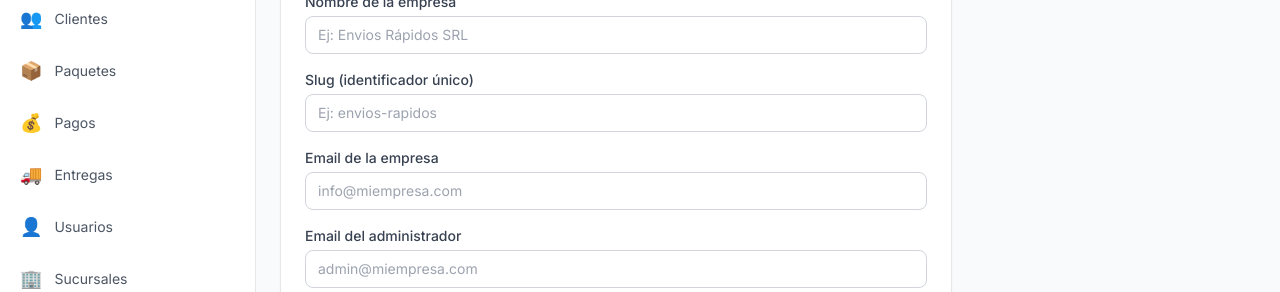
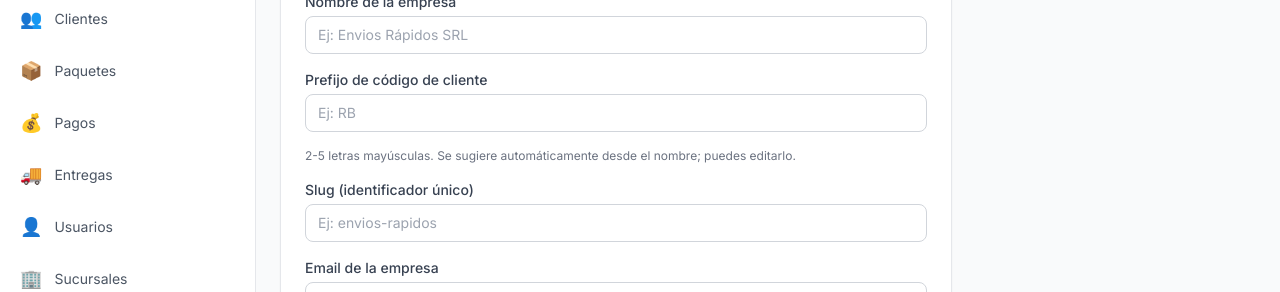
Before and after one commit to zeref3104/CourierApp, a React (Vite) app in the folder apps/web/: page /companies/new in a window 1280 px wide. Shown: the part 177-469 px from the top of the page. Built offline with nearby package versions, Linux system fonts and the light colour scheme; no server answers; sample sign-in values are in the browser's storage.

Commit message:
feat(web): add editable client code prefix to company creation form

```diff
--- a/apps/web/src/i18n/locales/en.json
+++ b/apps/web/src/i18n/locales/en.json
@@ -129,7 +129,11 @@
   "companies.selectPlanRequired": "You must select a plan",
   "companies.name": "Company name",
   "companies.namePlaceholder": "E.g. Fast Shipping SRL",
-  "companies.databaseLabel": "Database:",
+   "companies.clientCodePrefix": "Client code prefix",
+  "companies.clientCodePrefixPlaceholder": "E.g. RB",
+  "companies.clientCodePrefixHint": "2-5 uppercase letters. Suggested automatically from the name; you can edit it.",
+  "companies.clientCodePrefixInvalid": "Prefix must be 2-5 uppercase letters",
+ "companies.databaseLabel": "Database:",
   "companies.companyEmail": "Company email",
   "companies.adminEmail": "Administrator email",
   "companies.perMonth": "- ${{price}}/mo",
--- a/apps/web/src/i18n/locales/es.json
+++ b/apps/web/src/i18n/locales/es.json
@@ -129,7 +129,11 @@
   "companies.selectPlanRequired": "Debes seleccionar un plan",
   "companies.name": "Nombre de la empresa",
   "companies.namePlaceholder": "Ej: Envios Rápidos SRL",
-  "companies.databaseLabel": "Base de datos:",
+   "companies.clientCodePrefix": "Prefijo de código de cliente",
+  "companies.clientCodePrefixPlaceholder": "Ej: RB",
+  "companies.clientCodePrefixHint": "2-5 letras mayúsculas. Se sugiere automáticamente desde el nombre; puedes editarlo.",
+  "companies.clientCodePrefixInvalid": "El prefijo debe tener 2-5 letras mayúsculas",
+ "companies.databaseLabel": "Base de datos:",
   "companies.companyEmail": "Email de la empresa",
   "companies.adminEmail": "Email del administrador",
   "companies.perMonth": "- ${{price}}/mes",
--- a/apps/web/src/i18n/locales/fr.json
+++ b/apps/web/src/i18n/locales/fr.json
@@ -129,7 +129,11 @@
   "companies.selectPlanRequired": "Vous devez sélectionner un plan",
   "companies.name": "Nom de l'entreprise",
   "companies.namePlaceholder": "Ex : Envois Rapides SRL",
-  "companies.databaseLabel": "Base de données :",
+   "companies.clientCodePrefix": "Préfixe de code client",
+  "companies.clientCodePrefixPlaceholder": "Ex : RB",
+  "companies.clientCodePrefixHint": "2 à 5 lettres majuscules. Suggéré automatiquement à partir du nom ; modifiable.",
+  "companies.clientCodePrefixInvalid": "Le préfixe doit contenir 2 à 5 lettres majuscules",
+ "companies.databaseLabel": "Base de données :",
   "companies.companyEmail": "E-mail de l'entreprise",
   "companies.adminEmail": "E-mail de l'administrateur",
   "companies.perMonth": "- ${{price}}/mois",
--- a/apps/web/src/pages/admin/companies/CreateCompanyPage.tsx
+++ b/apps/web/src/pages/admin/companies/CreateCompanyPage.tsx
@@ -1,6 +1,8 @@
 import { useState, useEffect } from 'react';
 import { useNavigate } from 'react-router-dom';
 import { useTranslation } from 'react-i18next';
+import { suggestClientPrefix } from '@courier/helpers';
+import { CLIENT_CODE_PREFIX_PATTERN } from '@courier/constants';
 import { companyService, Plan, CreateCompanyData } from '../../../services/company.service';
 import { Card } from '../../../components/ui/Card';
 import { Button } from '../../../components/ui/Button';
@@ -17,7 +19,11 @@ export default function CreateCompanyPage() {
     adminEmail: '',
     phone: '',
     planId: '',
+    clientCodePrefix: '',
   });
+  // Once the admin edits the prefix manually, stop re-suggesting it on name
+  // changes so their override is preserved (design D2 — server stays authoritative).
+  const [prefixTouched, setPrefixTouched] = useState(false);
   const [loading, setLoading] = useState(false);
   const [error, setError] = useState('');
   const [success, setSuccess] = useState<{ adminEmail: string; defaultPassword: string } | null>(null);
@@ -32,11 +38,19 @@ export default function CreateCompanyPage() {
       ...prev,
       name,
       slug: prev.slug === generateSlug(prev.name) ? generateSlug(name) : prev.slug,
+      clientCodePrefix: !prefixTouched ? suggestClientPrefix(name) : prev.clientCodePrefix,
     }));
   };
 
   const generateSlug = (val: string) =>
     val.toLowerCase().replace(/[^a-z0-9]+/g, '-').replace(/^-|-$/g, '');
+
+  // Normalize the override to uppercase letters, max 5 chars — the server
+  // validates the final value against ^[A-Z]{2,5}$.
+  const handlePrefixChange = (value: string) => {
+    setPrefixTouched(true);
+    setForm((prev) => ({ ...prev, clientCodePrefix: value.toUpperCase().replace(/[^A-Z]/g, '').slice(0, 5) }));
+  };
 
   const handleSubmit = async (e: React.FormEvent) => {
     e.preventDefault();
@@ -44,6 +58,11 @@ export default function CreateCompanyPage() {
 
     if (!form.planId) {
       setError(t('companies.selectPlanRequired'));
+      return;
+    }
+
+    if (form.clientCodePrefix && !new RegExp(CLIENT_CODE_PREFIX_PATTERN).test(form.clientCodePrefix)) {
+      setError(t('companies.clientCodePrefixInvalid'));
       return;
     }
 
@@ -56,6 +75,7 @@ export default function CreateCompanyPage() {
         adminEmail: form.adminEmail,
         phone: form.phone || undefined,
         planId: form.planId,
+        clientCodePrefix: form.clientCodePrefix || undefined,
       };
       const res = await companyService.create(data);
       setSuccess({
@@ -90,6 +110,17 @@ export default function CreateCompanyPage() {
             placeholder={t('companies.namePlaceholder')}
             required
           />
+
+          <Input
+            label={t('companies.clientCodePrefix')}
+            value={form.clientCodePrefix}
+            onChange={(e) => handlePrefixChange(e.target.value)}
+            placeholder={t('companies.clientCodePrefixPlaceholder')}
+            maxLength={5}
+          />
+          <p className="text-xs text-gray-500 -mt-3">
+            {t('companies.clientCodePrefixHint')}
+          </p>
 
           <Input
             label={t('companies.slugLabel')}
--- a/apps/web/src/services/company.service.ts
+++ b/apps/web/src/services/company.service.ts
@@ -10,6 +10,7 @@ export interface Company {
   databaseName: string;
   isActive: boolean;
   planId?: { _id: string; name: string };
+  clientCodePrefix?: string;
   settings?: {
     defaultCurrency: string;
     locale: string;
@@ -34,6 +35,7 @@ export interface CreateCompanyData {
   adminEmail: string;
   phone?: string;
   planId: string;
+  clientCodePrefix?: string;
 }
 
 export const companyService = {
--- a/apps/web/vite.config.ts
+++ b/apps/web/vite.config.ts
@@ -15,7 +15,7 @@ export default defineConfig({
     // Vite serves them raw (no CJS->ESM conversion) unless pre-bundled.
     // Without this, named imports like STATUS_TRANSITIONS fail at runtime:
     // "does not provide an export named '...'".
-    include: ['@courier/constants'],
+    include: ['@courier/constants', '@courier/helpers'],
   },
   server: {
     port: 5173,
```
